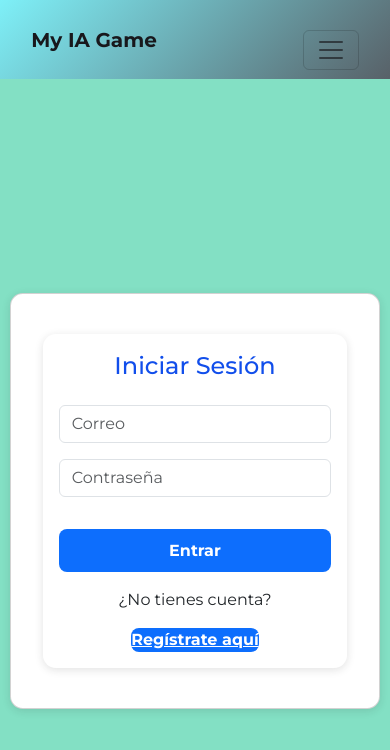
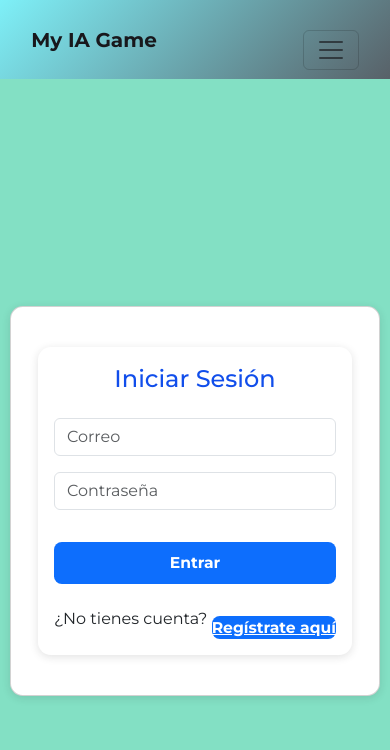
Before and after one commit to matryx-root/my-ia-game, a React (Create React App) app in the folder frontend/: page /login in a window 390 px wide. Shown: the top 750 px of the page. Built offline with nearby package versions, Linux system fonts and the light colour scheme.

Commit message:
Aplicacion de estilos y responsive

```diff
--- a/frontend/src/App.css
+++ b/frontend/src/App.css
@@ -370,3 +370,34 @@ table { width: 100%; }
 .theme-light .navbar-brand, .theme-light .badge { color: #140202; }
 .theme-dark .card .fs-6 { color: #fff !important; opacity: 0.95; }
 .theme-dark .card { color: #fff !important; }
+
+/* Cartas, formularios y paneles */
+form, .card, .panel, .app-box, .main-content {
+  margin: 1em auto;
+  max-width: clamp(300px, 95vw, 900px); /* Mejora aquí */
+  padding: 1em;
+  background: var(--color-card);
+  border-radius: 0.8em;
+  box-shadow: 0 2px 8px var(--color-card-shadow);
+  transition: background 0.3s, color 0.3s;
+}
+
+/* Botones */
+button, .btn {
+  margin-top: 1em;
+  padding: 0.6em 1.5em;
+  border-radius: 0.5em;
+  border: none;
+  background: #0d6efd;
+  color: #fff;
+  font-weight: bold;
+  cursor: pointer;
+  transition: background 0.3s;
+  font-size: clamp(0.9rem, 4vw, 1.1rem); /* Añade esto */
+}
+
+/* Tablas */
+table {
+  width: 100%;
+  font-size: clamp(0.9rem, 4vw, 1.1rem); /* Añade esto */
+}
```
